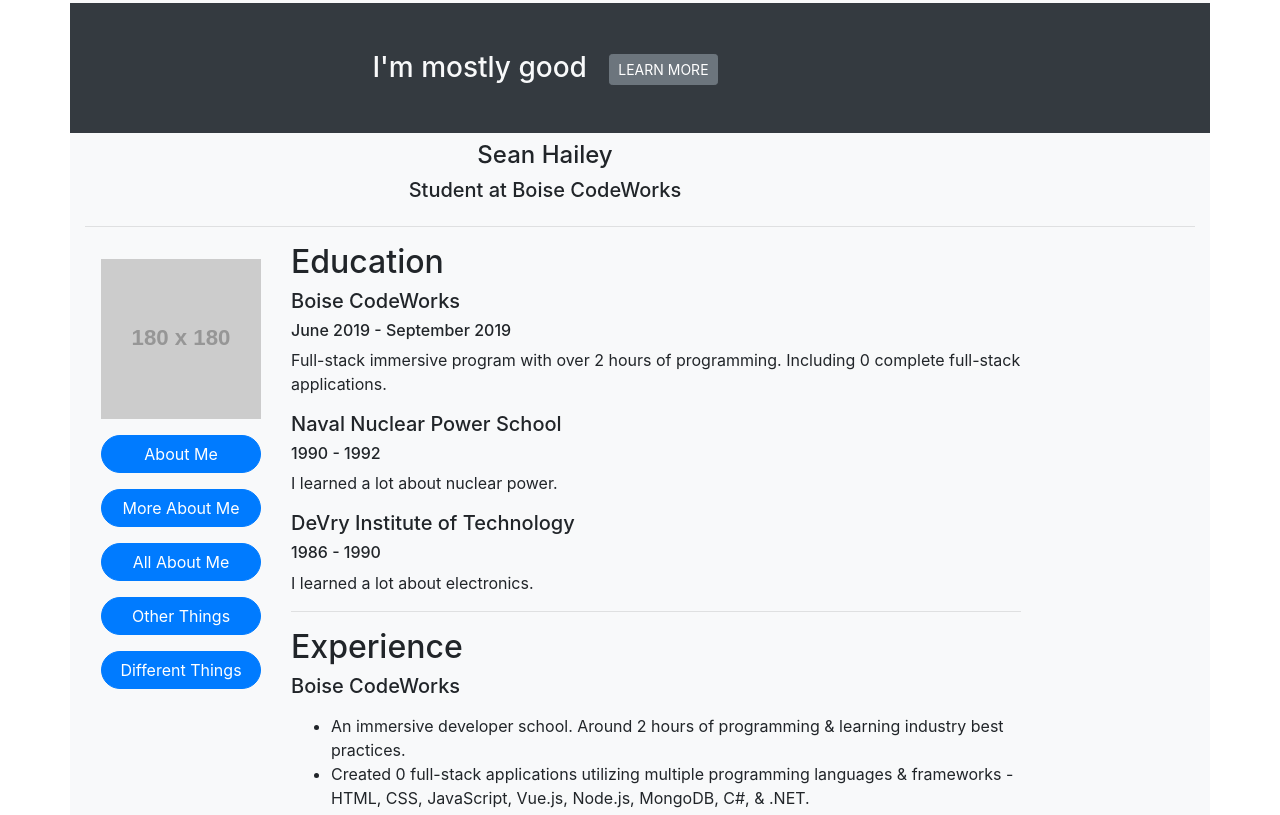
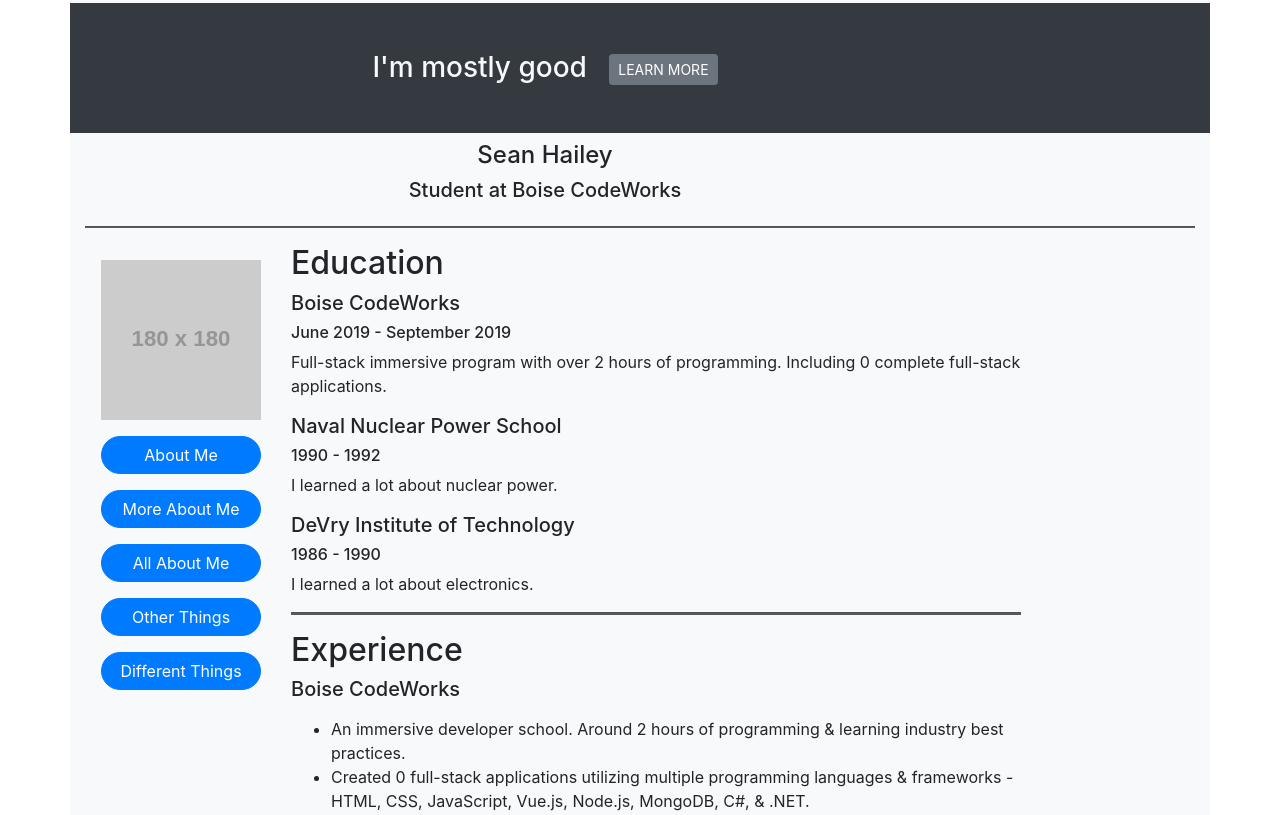
Before and after one commit to smhailey/Resume, a plain HTML site: page index.html in a window 1280 px wide. Shown: the part 401-1216 px from the top of the page. Drawn offline with nearby package versions, Linux system fonts and the light colour scheme; placeholder pictures from the web are drawn by us.

Commit message:
mostly done

```diff
--- a/index.html
+++ b/index.html
@@ -34,7 +34,7 @@
         <h5 class="text-center">Student at Boise CodeWorks</h5>
       </div>
     </div>
-    <hr size="10">
+    <hr class="line">
     <div class="row">
       <div class="col-2 border-dark m-2">
         <img src="http://via.placeholder.com/180x180" class="img-fluid m-2" alt="Responsive image">
@@ -56,7 +56,7 @@
         <h5>DeVry Institute of Technology</h5>
         <h6>1986 - 1990</h6>
         <p>I learned a lot about electronics.</p>
-        <hr size="10">
+        <hr class="line">
         <h2>Experience</h2>
         <h5>Boise CodeWorks</h5>
         <p>
@@ -139,16 +139,13 @@
         </div>
         <div class="col-3 d-flex flex-column justify-content-center align-items-center p-1">
           <img src="" class="skill-img-grid">
-
         </div>
         <div class="col-3 d-flex flex-column justify-content-center align-items-center p-1">
           <img src="" class="skill-img-grid">
-
         </div>
       </div>
     </div>
   </div>
-  </div>
 </body>
 
 </html>
--- a/style.css
+++ b/style.css
@@ -9,3 +9,8 @@
     height: 130px;
     width: 130px;
 }
+
+.line{
+  background-color: rgb(90, 90, 90);
+  height: 0.1rem;
+}
```
